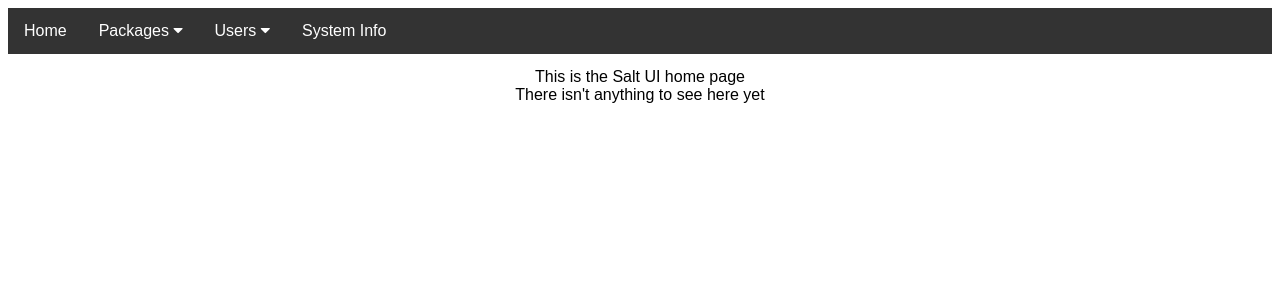
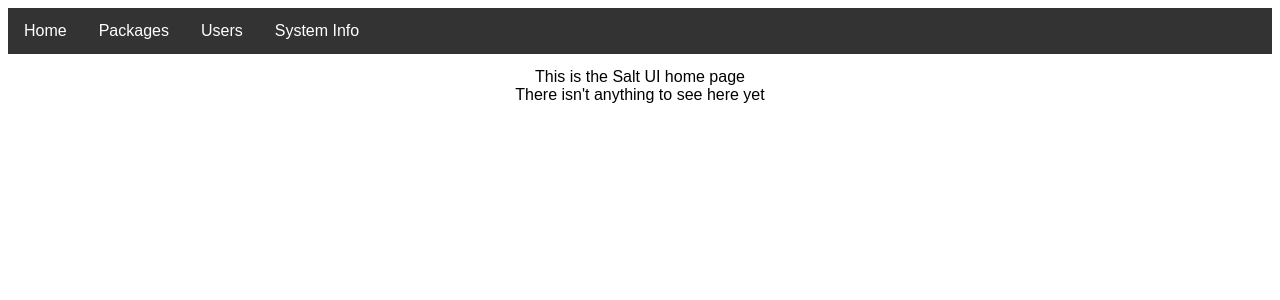
Before and after one commit to jsandas/saltui, a Django app: page / in a window 1280 px wide. Shown: the top 300 px of the page. Run offline with Django 3.2, Linux system fonts and the light colour scheme.

Commit message:
removed caret to eliminate font awesome css

```diff
--- a/templates/base.html
+++ b/templates/base.html
@@ -3,7 +3,6 @@
 <head>
 <meta charset="utf-8">
 <meta name="viewport" content="width=device-width, initial-scale=1">
-<link rel="stylesheet" href="https://cdnjs.cloudflare.com/ajax/libs/font-awesome/4.7.0/css/font-awesome.min.css">
 <link rel="stylesheet" href="/static/css/navigation.css">
 <link rel="stylesheet" href="/static/css/tables.css">
 <script src="/static/js/saltui.js"></script>
@@ -14,9 +13,7 @@
 <div class="navbar">
   <a href="/">Home</a>
   <div class="dropdown">
-    <button class="dropbtn">Packages
-      <i class="fa fa-caret-down"></i>
-    </button>
+    <button class="dropbtn">Packages</button>
     <div class="dropdown-content" id="dropdownMenu">
       <a href="/packages/">Summary</a>
       <a href="/packages/list_packages">Package List</a>
@@ -24,9 +21,7 @@
     </div>
   </div>
   <div class="dropdown">
-    <button class="dropbtn">Users
-      <i class="fa fa-caret-down"></i>
-    </button>
+    <button class="dropbtn">Users</button>
     <div class="dropdown-content" id="dropdownMenu">
       <a href="/users/">Summary</a>
       <a href="/users/list_users">Users List</a>
```
Also changed, not shown: static/css/navigation.css (line endings or trailing spaces).
